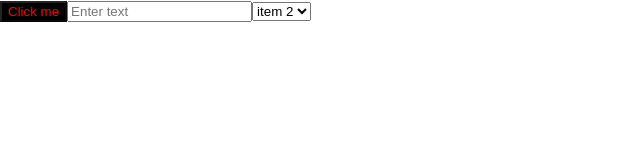
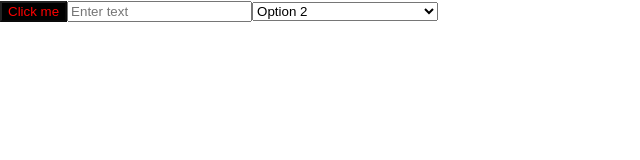
Before and after one commit to ankurshrey/libproject, a React (Create React App) app in the folder presentation/: page / in a window 1280 px wide. Shown: the top 160 px of the page, without its empty margins (0-640 px from the left). Built offline with nearby package versions, Linux system fonts and the light colour scheme.

Commit message:
for seleced options

```diff
--- a/presentation/src/App.tsx
+++ b/presentation/src/App.tsx
@@ -8,17 +8,22 @@ import { Options } from 'lib/@native/rkDropdown/dropdown.rk';
 const App = () => {
   const dropdownOptions: Options[] = [
     {
-    id:"item 1",
-    value:"item 2"
+      id: "item 1",
+      value: "item 2"
     },
     {
-    id:"item 3",
-    value:"item 4"
+      id: "item 3",
+      value: "item 4"
     },
     {
-    id:"item 3",
-    value:"item 4",
-    isDisabled:true
+      id: "item 3",
+      value: "item 4",
+      isDisabled: true
+    },
+    {
+      id: '2',
+      value: 'Option 2',
+      isSelected: true
     }
   ];
   return (
--- a/presentation/src/component/Dropdown/Dropdown.tsx
+++ b/presentation/src/component/Dropdown/Dropdown.tsx
@@ -2,7 +2,7 @@
 
 import React, { SelectHTMLAttributes } from 'react';
 //import Options  from '../../../../@lib/@native/rkDropdown'
- import { Options } from 'lib/@native/rkDropdown/dropdown.rk'
+import { Options } from 'lib/@native/rkDropdown/dropdown.rk'
 
 // Define a type for the options that can be either string or number
 // type OptionType = string | number;
@@ -16,17 +16,18 @@ import React, { SelectHTMLAttributes } from 'react';
 interface DropdownProps extends SelectHTMLAttributes<HTMLSelectElement> {
   // Any additional props you want to accept
   options: Options[];
+  // autoFocus?: boolean;
 }
 
 const Dropdown = ({ options, ...rest }: DropdownProps) => {
   return (
-    <select {...rest} data-testid="dropdown">
+    <select {...rest} data-testid="dropdown" >
+      <option disabled  value="">--Please choose an option--</option>
       {options.map((item, index) => (
-
-       (
-       <option key={index} value={item.id} disabled={ item.isDisabled } >
-          {item.value}
-        </option>
+        (
+          <option key={index} value={item.id} disabled={item.isDisabled} selected={item.isSelected}>
+            {item.value}
+          </option>
 
         )
 
```
Also changed, not shown: 1 other file (tests, documents, lock files or other folders). Lines whose indentation alone changed are shown as unchanged.
